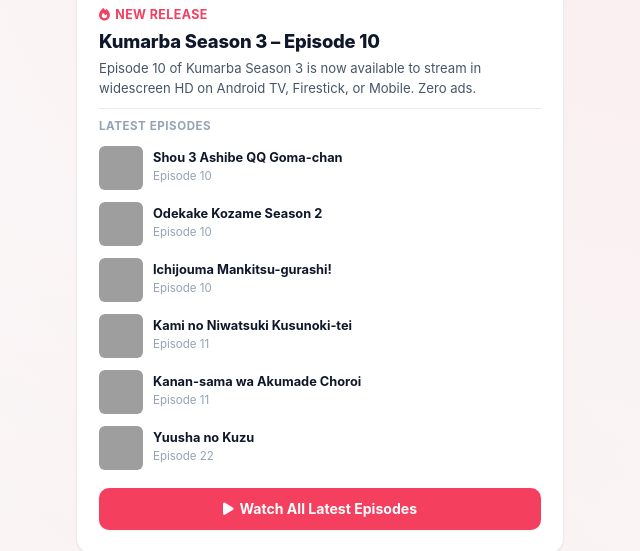
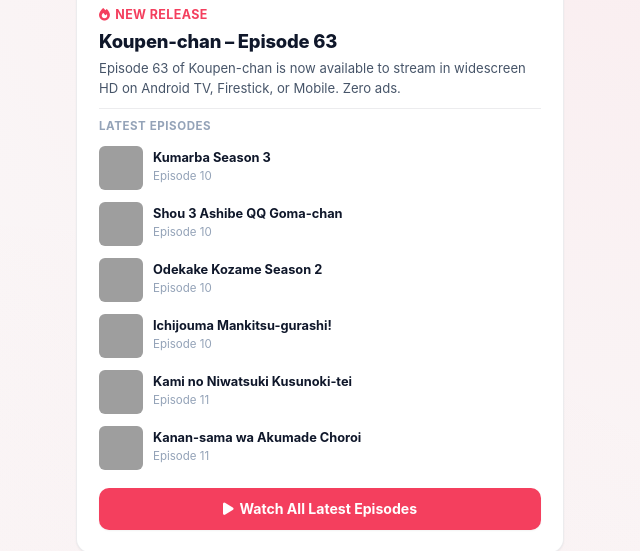
Before and after one commit to AnimePaheTV/animepahetv.github.io, a website: page index.html in a window 1280 px wide. Shown: the part 869-1420 px from the top of the page, without its empty margins (320-960 px from the left). Drawn offline with Linux system fonts and the light colour scheme; grey boxes are pictures that could not be loaded.

Commit message:
promo update 2026-06-13T11:00

```diff
--- a/promo.html
+++ b/promo.html
@@ -1,21 +1,27 @@
 <!--
   DYNAMIC PROMO CARD (Auto-generated daily)
   =========================================
-  Generated at 2026-06-13 10:14 UTC.
+  Generated at 2026-06-13 11:00 UTC.
   Do not edit manually.
 -->
 <div class="promo-card">
     <div class="promo-badge">LATEST EPISODES</div>
     <a href="#download" style="display:block;text-decoration:none;color:inherit">
         <div>
-            <img src="https://s4.anilist.co/file/anilistcdn/media/anime/cover/medium/bx206950-pNm7O5inBKBX.png" alt="Kumarba Season 3 – Episode 10" style="width:100%;max-height:220px;object-fit:cover;border-radius:10px;margin-bottom:8px" loading="lazy">
+            <img src="https://s4.anilist.co/file/anilistcdn/media/anime/cover/medium/bx185646-2eGmsnaSHiLC.jpg" alt="Koupen-chan – Episode 63" style="width:100%;max-height:220px;object-fit:cover;border-radius:10px;margin-bottom:8px" loading="lazy">
             <span class="promo-meta"><i aria-hidden="true" class="fa-solid fa-fire"></i> New Release</span>
-            <h3 style="margin-bottom:4px">Kumarba Season 3 – Episode 10</h3>
-            <p style="font-size:0.82rem;margin-bottom:10px">Episode 10 of Kumarba Season 3 is now available to stream in widescreen HD on Android TV, Firestick, or Mobile. Zero ads.</p>
+            <h3 style="margin-bottom:4px">Koupen-chan – Episode 63</h3>
+            <p style="font-size:0.82rem;margin-bottom:10px">Episode 63 of Koupen-chan is now available to stream in widescreen HD on Android TV, Firestick, or Mobile. Zero ads.</p>
         </div>
         <div style="padding-top:8px;border-top:1px solid var(--border)">
             <div style="font-size:0.72rem;font-weight:700;text-transform:uppercase;letter-spacing:0.05em;color:var(--text-muted);margin-bottom:4px">Latest Episodes</div>
         <div style="display:flex;align-items:center;gap:10px;padding:6px 0">
+            <img src="https://s4.anilist.co/file/anilistcdn/media/anime/cover/small/bx206950-pNm7O5inBKBX.png" alt="Kumarba Season 3" style="width:44px;height:44px;object-fit:cover;border-radius:6px;flex-shrink:0" loading="lazy">
+            <div style="flex:1;min-width:0">
+                <div style="font-weight:700;font-size:0.8rem;line-height:1.3;color:var(--text)">Kumarba Season 3</div>
+                <div style="font-size:0.72rem;color:var(--text-muted)">Episode 10</div>
+            </div>
+        </div>        <div style="display:flex;align-items:center;gap:10px;padding:6px 0">
             <img src="https://s4.anilist.co/file/anilistcdn/media/anime/cover/small/bx202386-wjFf8ubM1XZR.png" alt="Shou 3 Ashibe QQ Goma-chan" style="width:44px;height:44px;object-fit:cover;border-radius:6px;flex-shrink:0" loading="lazy">
             <div style="flex:1;min-width:0">
                 <div style="font-weight:700;font-size:0.8rem;line-height:1.3;color:var(--text)">Shou 3 Ashibe QQ Goma-chan</div>
@@ -45,12 +51,6 @@
                 <div style="font-weight:700;font-size:0.8rem;line-height:1.3;color:var(--text)">Kanan-sama wa Akumade Choroi</div>
                 <div style="font-size:0.72rem;color:var(--text-muted)">Episode 11</div>
             </div>
-        </div>        <div style="display:flex;align-items:center;gap:10px;padding:6px 0">
-            <img src="https://s4.anilist.co/file/anilistcdn/media/anime/cover/small/bx187989-IjVYJxi0bEcr.jpg" alt="Yuusha no Kuzu" style="width:44px;height:44px;object-fit:cover;border-radius:6px;flex-shrink:0" loading="lazy">
-            <div style="flex:1;min-width:0">
-                <div style="font-weight:700;font-size:0.8rem;line-height:1.3;color:var(--text)">Yuusha no Kuzu</div>
-                <div style="font-size:0.72rem;color:var(--text-muted)">Episode 22</div>
-            </div>
         </div>        </div>
     </a>
     <a href="#download" class="promo-btn" style="margin-top:12px"><i aria-hidden="true" class="fa-solid fa-play"></i> Watch All Latest Episodes</a>
```
Also changed, not shown: 1 other file.
